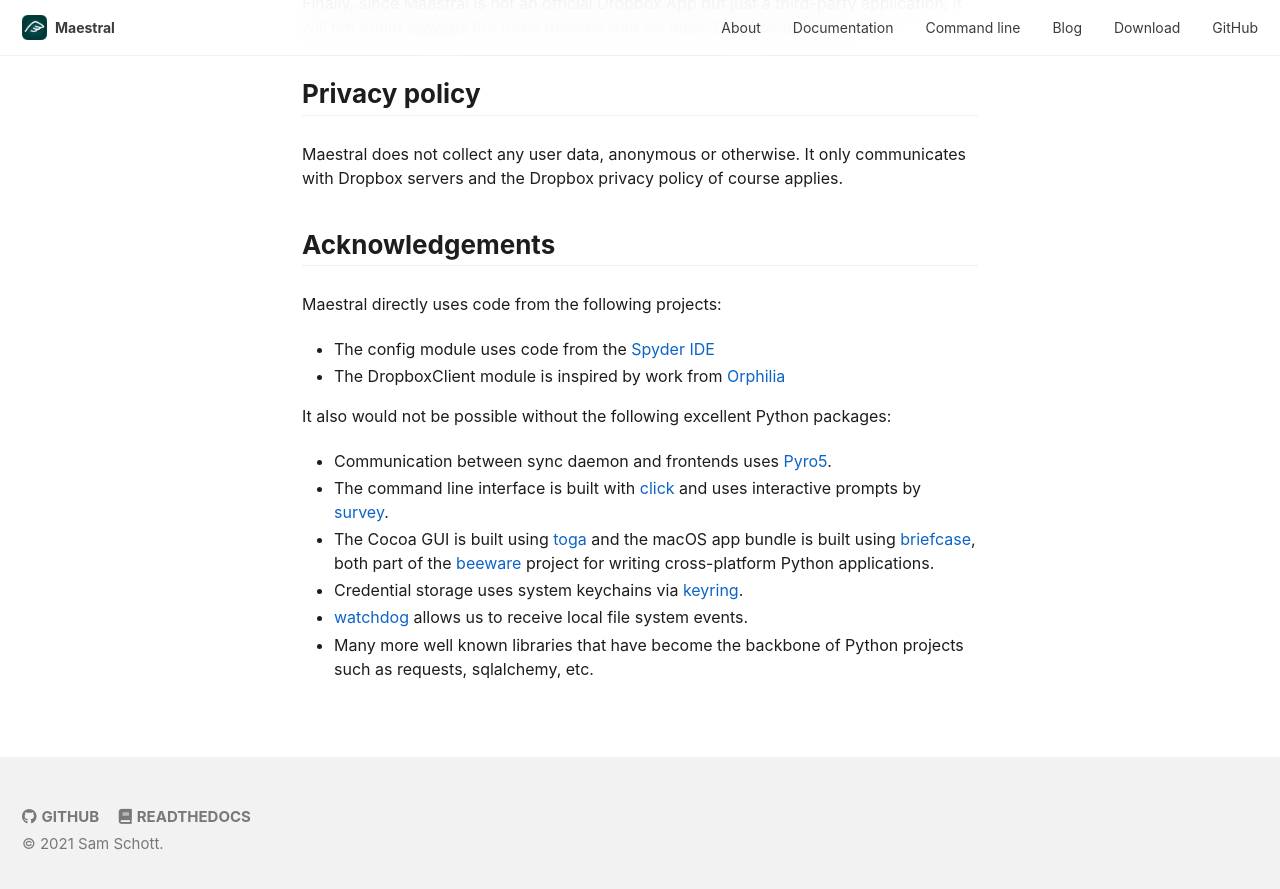
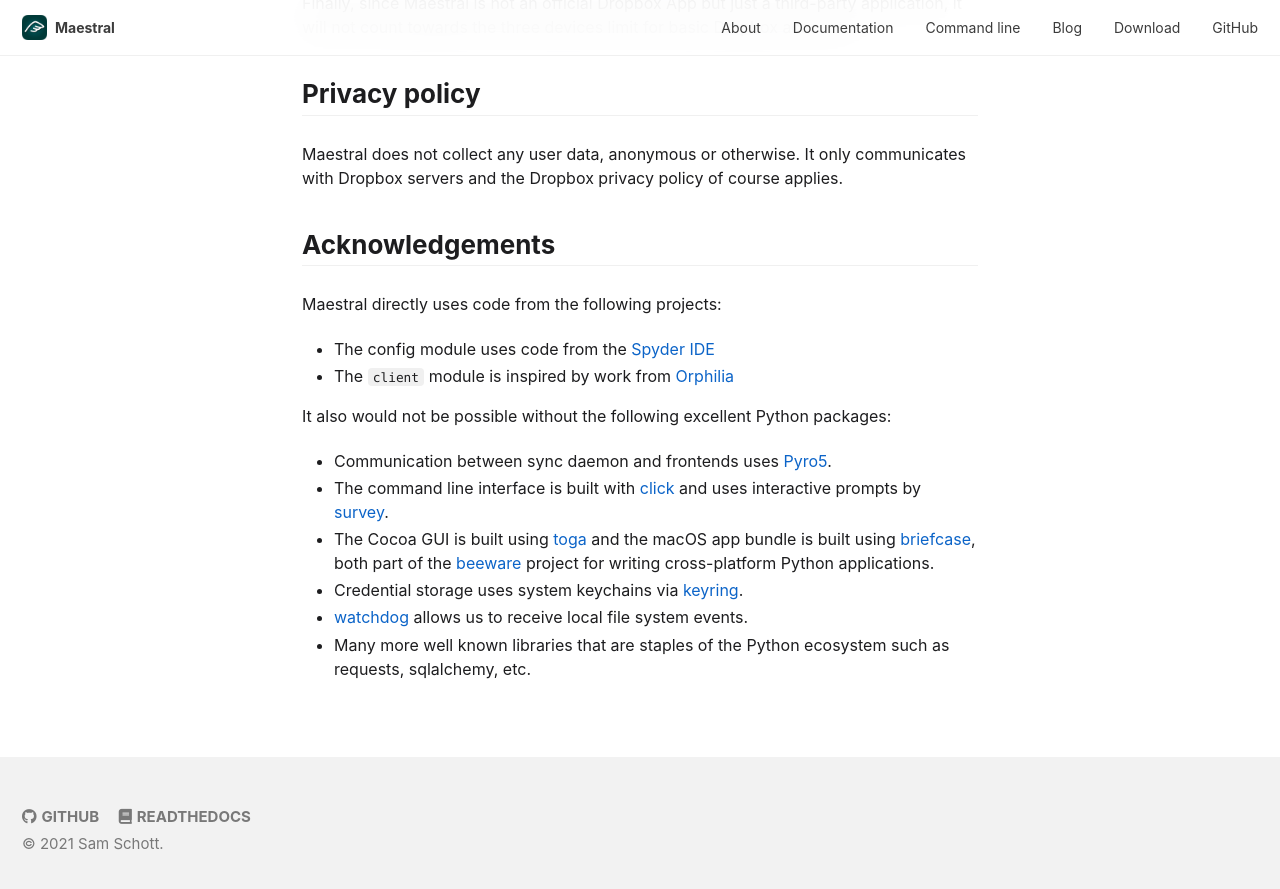
Before and after one commit to samschott/maestral, a Jekyll site: the page built from _pages/about.md, in a window 1280 px wide and 900 px high, scrolled down 883 px. Shown: the top 889 px of the window. Built offline with Jekyll 4.4.1, drawn with Linux system fonts in a browser that asks for light colours; cached includes are drawn as plain includes.

Commit message:
tweaked acknowledgements

```diff
--- a/_pages/about.md
+++ b/_pages/about.md
@@ -47,7 +47,7 @@ with Dropbox servers and the Dropbox privacy policy of course applies.
 Maestral directly uses code from the following projects:
 
 - The config module uses code from the [Spyder IDE](https://github.com/spyder-ide)
-- The DropboxClient module is inspired by work from [Orphilia](https://github.com/ksiazkowicz/orphilia-dropbox)
+- The `client` module is inspired by work from [Orphilia](https://github.com/ksiazkowicz/orphilia-dropbox)
 
 It also would not be possible without the following excellent Python packages:
 
@@ -60,5 +60,5 @@ It also would not be possible without the following excellent Python packages:
 - Credential storage uses system keychains via [keyring](https://github.com/jaraco/keyring).
 - [watchdog](https://github.com/gorakhargosh/watchdog) allows us to receive local file
   system events.
-- Many more well known libraries that have become the backbone of Python projects
-  such as requests, sqlalchemy, etc.
+- Many more well known libraries that are staples of the Python ecosystem such as
+  requests, sqlalchemy, etc.
```
